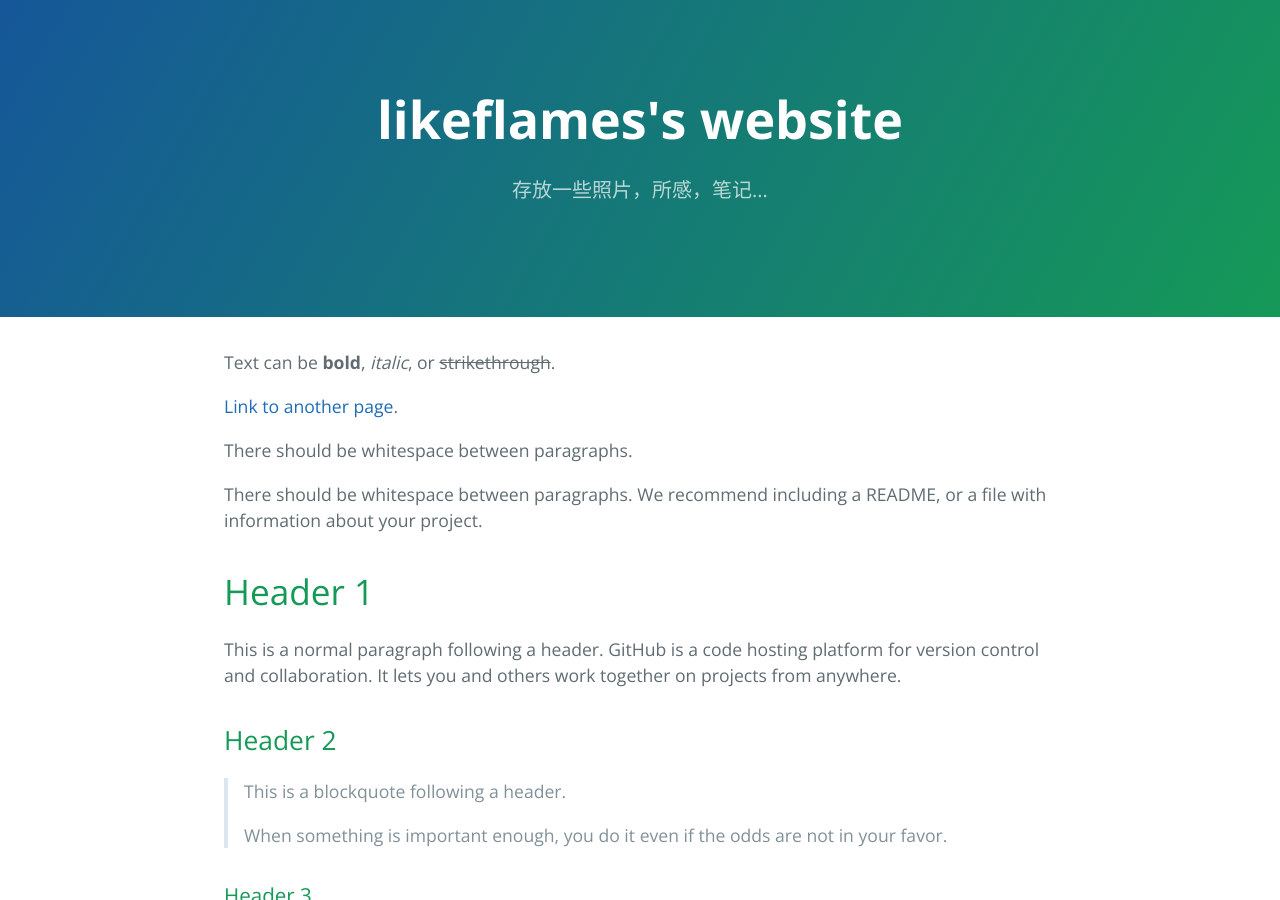
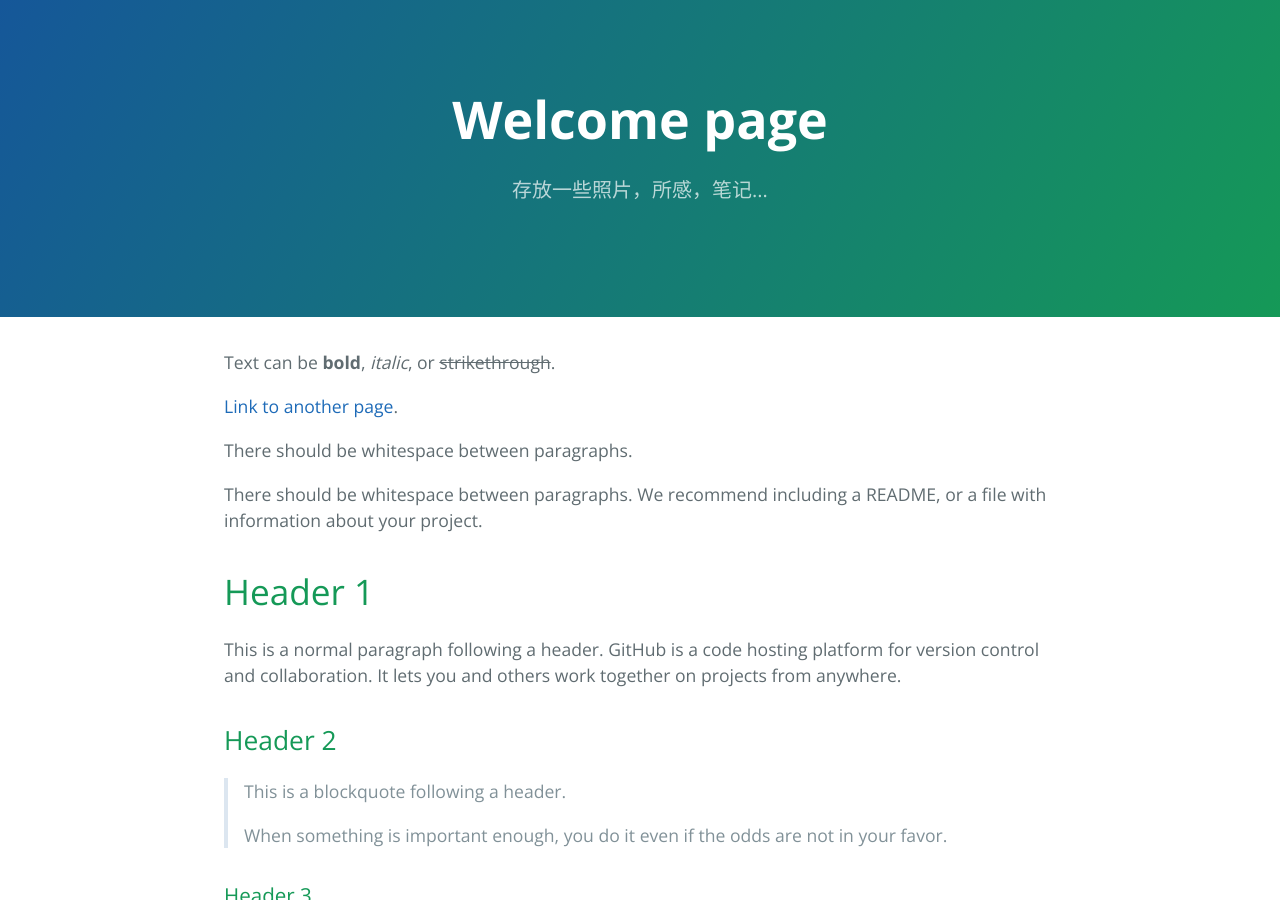
Before and after one commit to likeflames/likeflames.github.io, a Jekyll site: the page built from index.md, in a window 1280 px wide and 900 px high. Built offline with Jekyll 4.4.1, drawn with Linux system fonts in a browser that asks for light colours.

Commit message:
Update index.md

```diff
--- a/index.md
+++ b/index.md
@@ -1,6 +1,6 @@
 ---
 layout: default
-title: "likeflames's website"
+title: "Welcome page"
 ---
 
 Text can be **bold**, _italic_, or ~~strikethrough~~.
```
